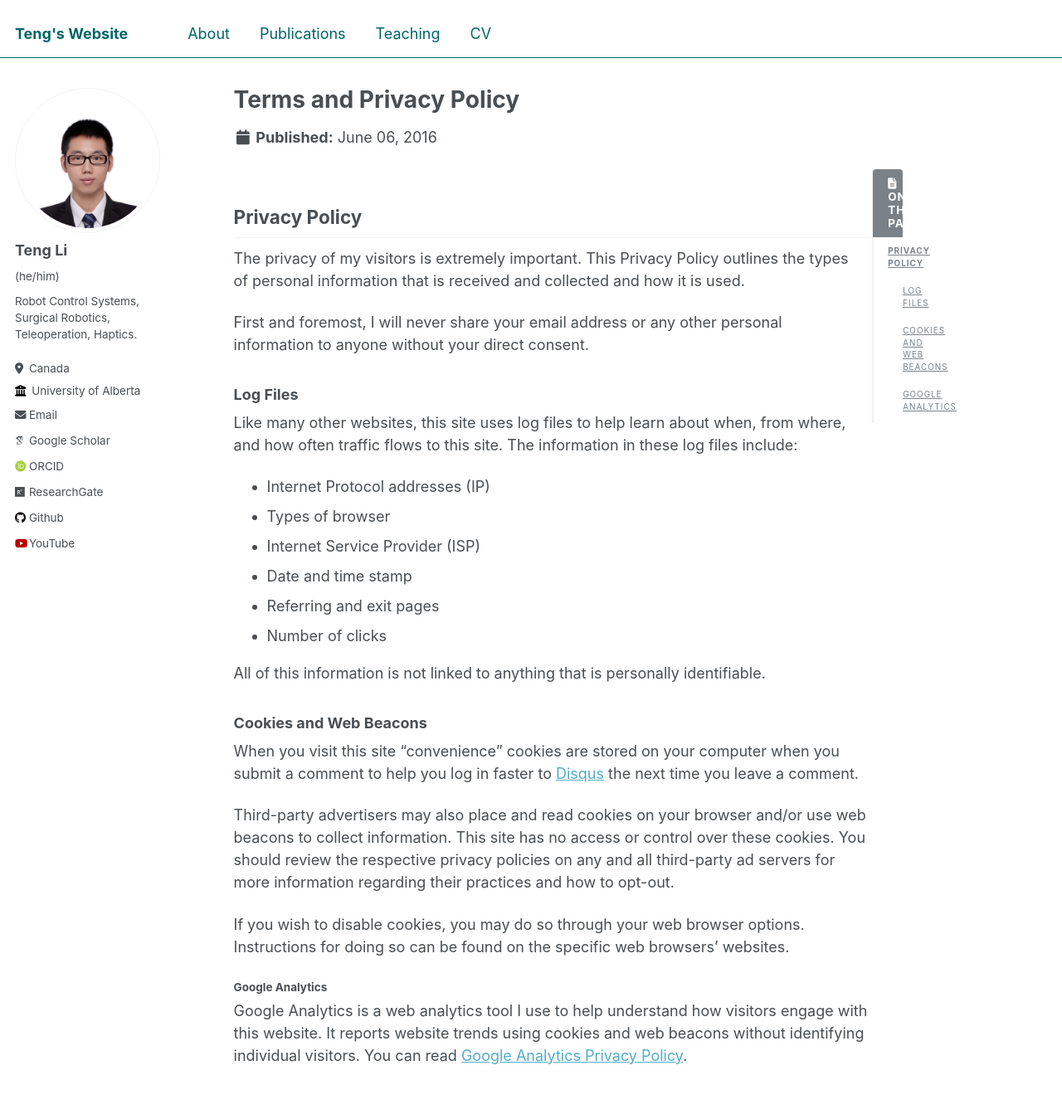
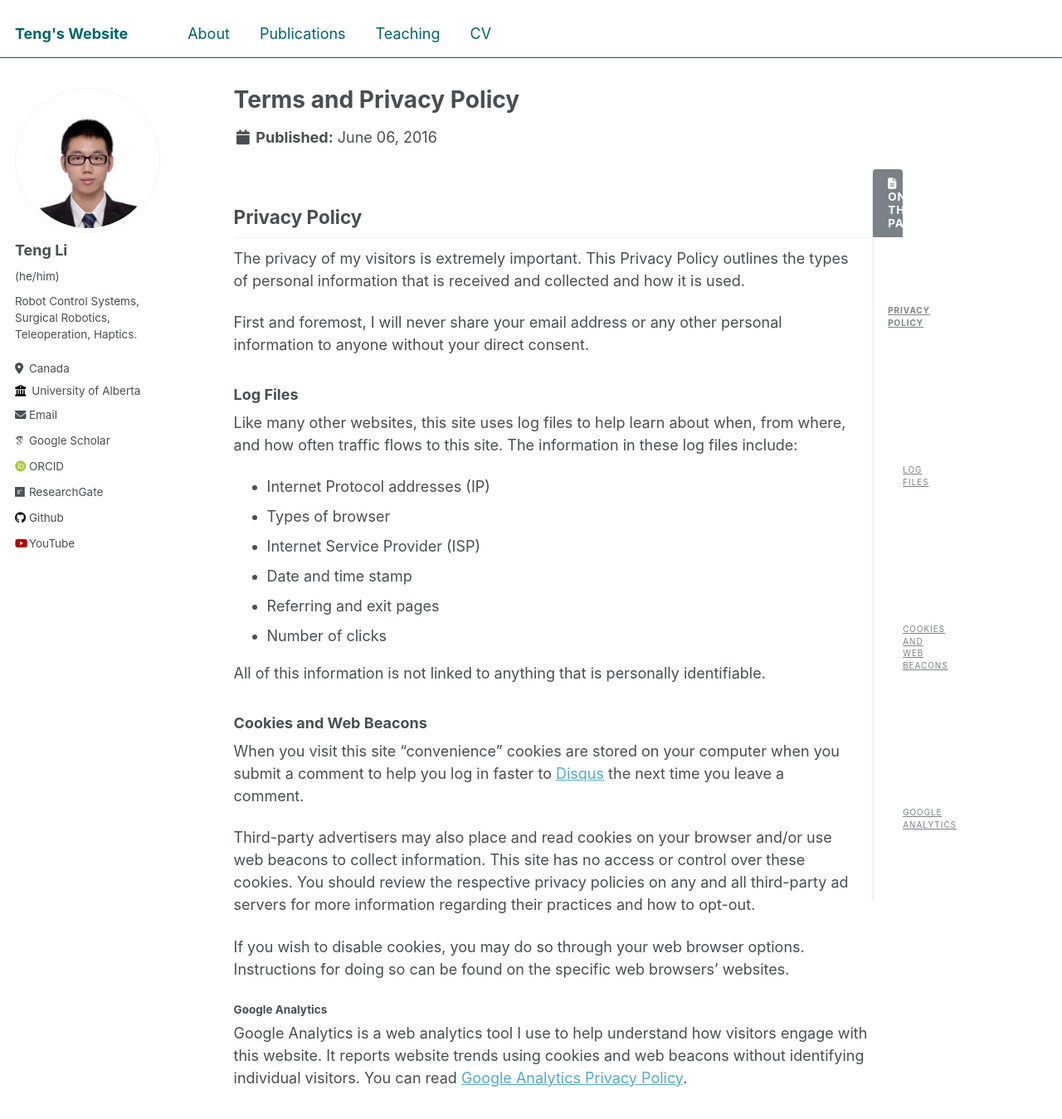
Before and after one commit to teng4/teng4.github.io, a Jekyll site: the page built from _pages/terms.md, in a window 1280 px wide and 1400 px high. Shown: the top 1349 px of the window at 83% size. Built offline with Jekyll 4.4.1, drawn with Linux system fonts in a browser that asks for light colours; some web fonts are replaced.

Commit message:
Update _navigation.scss

```diff
--- a/_sass/_navigation.scss
+++ b/_sass/_navigation.scss
@@ -393,15 +393,16 @@
 }
 
 .toc__menu {
-  margin: 0;
-  padding: 0;
+  margin: 0; //original.
+  padding: 0; //original.
   width: 100%;
   list-style: none;
   font-size: 0.8rem;
 
   a {
-    display: block;
-    padding: 0.5rem 1rem;
+    display: block; //original.
+    //padding: 0.5rem 1rem; //original.
+    padding: 4.5rem 1rem; //teng4, modified.
     color: $gray;
     font-size: $type-size-7;
     font-weight: bold;
@@ -409,7 +410,8 @@
     border-bottom: 1px solid $border-color;
 
     &:hover {
-      color: #000;
+      //color: #000; //original.
+      color: $pinterest-color; //teng4, modified.
       background: $lighter-gray;
     }
   }
```
